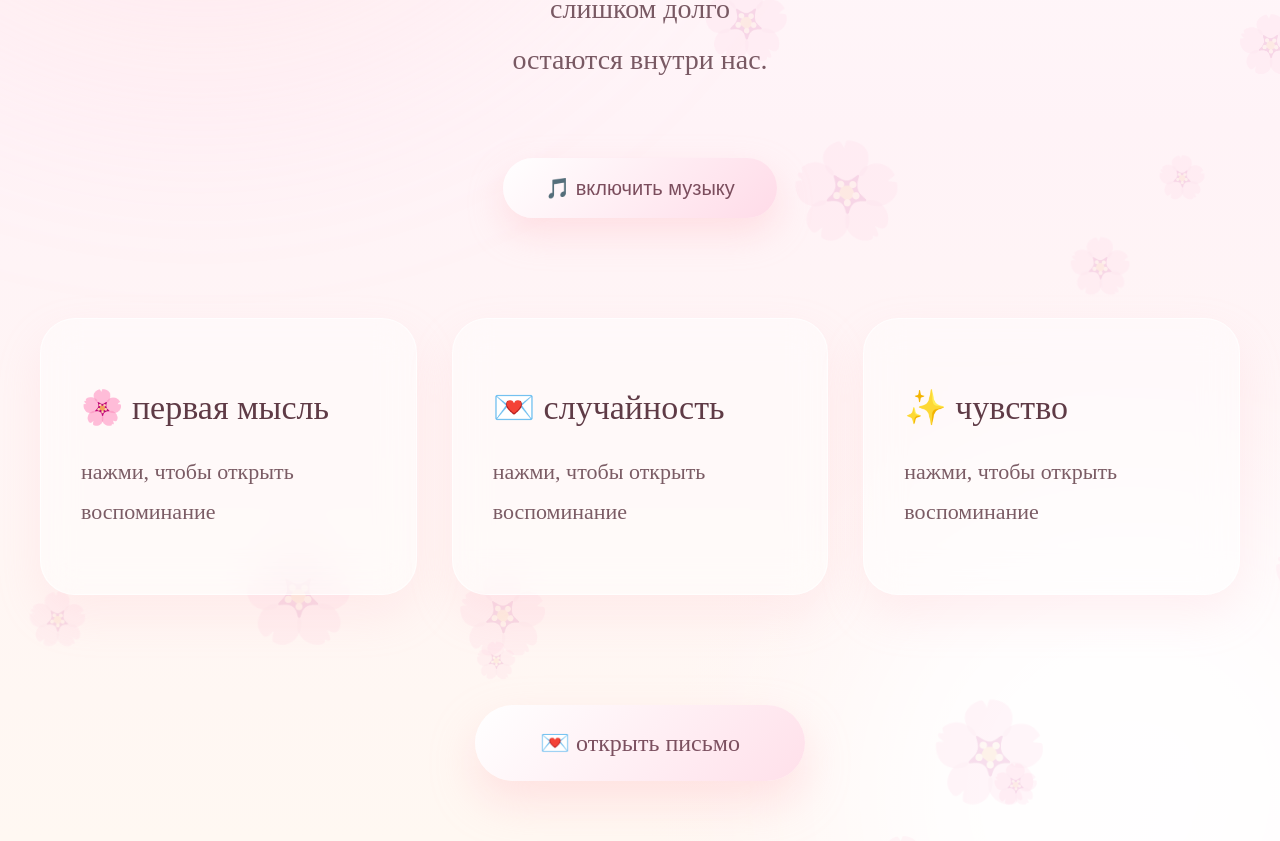
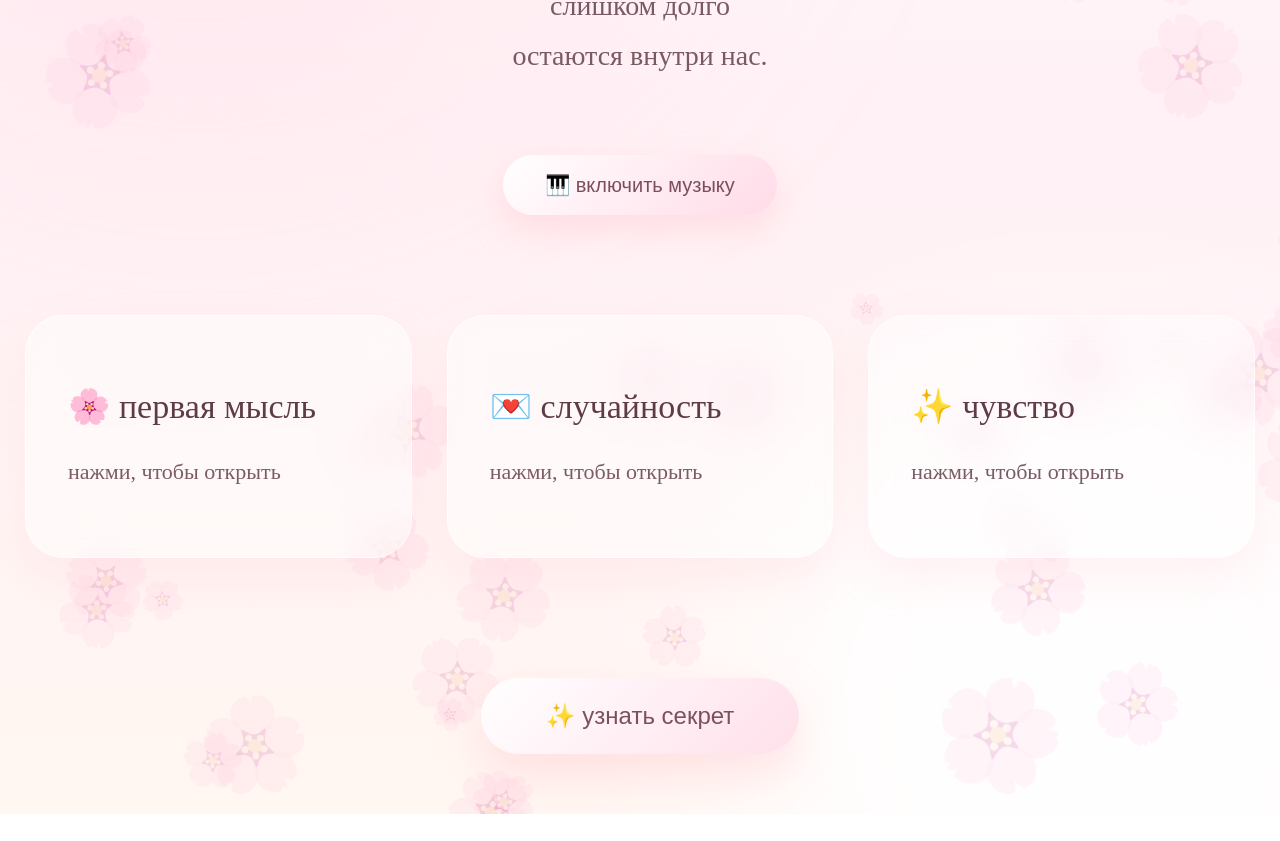
Before and after one commit to SayLoveYourLife/Story-My-Love, a Next.js app: page /garden in a window 1280 px wide. Shown: the part 460-1301 px from the top of the page. After the commit the page ends 1274 px from the top, so only its background shows below. Built offline with nearby package versions, Linux system fonts and the light colour scheme.

Commit message:
Update page.js

```diff
--- a/app/garden/page.js
+++ b/app/garden/page.js
@@ -19,9 +19,9 @@ export default function GardenPage() {
         overflow: "hidden",
         position: "relative",
         background: `
-          radial-gradient(circle at top, #ffe4ee 0%, transparent 30%),
-          radial-gradient(circle at bottom right, #fff4f8 0%, transparent 35%),
-          linear-gradient(180deg, #fffdfd 0%, #fff3f7 45%, #fff8f2 100%)
+          radial-gradient(circle at top, #ffe8f0 0%, transparent 30%),
+          radial-gradient(circle at bottom right, #fff6fa 0%, transparent 35%),
+          linear-gradient(180deg, #fffdfd 0%, #fff1f6 45%, #fff7f2 100%)
         `,
         fontFamily: "serif",
         padding: "60px 25px",
@@ -31,47 +31,48 @@ export default function GardenPage() {
       <audio
         ref={audioRef}
         loop
-        src="https://files.catbox.moe/8h2m7v.mp3"
+        src="https://files.catbox.moe/0r4h8w.mp3"
       />
 
       {/* glow */}
       <div
         style={{
           position: "absolute",
-          width: "800px",
-          height: "800px",
+          width: "900px",
+          height: "900px",
           background: "rgba(255,192,203,0.25)",
           borderRadius: "50%",
-          filter: "blur(130px)",
-          top: "-300px",
-          left: "-200px",
+          filter: "blur(140px)",
+          top: "-350px",
+          left: "-250px",
         }}
       />
 
       <div
         style={{
           position: "absolute",
-          width: "600px",
-          height: "600px",
+          width: "700px",
+          height: "700px",
           background: "rgba(255,255,255,0.9)",
           borderRadius: "50%",
-          filter: "blur(100px)",
+          filter: "blur(110px)",
           bottom: "-250px",
           right: "-150px",
         }}
       />
 
       {/* цветы */}
-      {Array.from({ length: 25 }).map((_, i) => (
+      {Array.from({ length: 45 }).map((_, i) => (
         <div
           key={i}
           style={{
             position: "absolute",
             top: `${Math.random() * 100}%`,
             left: `${Math.random() * 100}%`,
-            fontSize: `${30 + Math.random() * 70}px`,
-            opacity: 0.12,
+            fontSize: `${30 + Math.random() * 80}px`,
+            opacity: 0.14,
             userSelect: "none",
+            transform: `rotate(${Math.random() * 360}deg)`,
           }}
         >
           🌸
@@ -84,7 +85,7 @@ export default function GardenPage() {
           position: "relative",
           zIndex: 2,
           textAlign: "center",
-          marginTop: "30px",
+          marginTop: "20px",
         }}
       >
         <p
@@ -100,11 +101,11 @@ export default function GardenPage() {
 
         <h1
           style={{
-            fontSize: "92px",
+            fontSize: "96px",
             fontWeight: "400",
             color: "#52343e",
             lineHeight: "1.1",
-            marginTop: "25px",
+            marginTop: "20px",
           }}
         >
           Сад
@@ -114,7 +115,7 @@ export default function GardenPage() {
 
         <p
           style={{
-            marginTop: "30px",
+            marginTop: "25px",
             fontSize: "28px",
             color: "#795963",
             lineHeight: "1.8",
@@ -142,9 +143,10 @@ export default function GardenPage() {
             color: "#7b4d5d",
             boxShadow:
               "0 15px 35px rgba(255,182,193,0.35)",
+            transition: "0.3s",
           }}
         >
-          🎵 включить музыку
+          🎹 включить музыку
         </button>
       </div>
 
@@ -155,9 +157,9 @@ export default function GardenPage() {
           zIndex: 2,
           marginTop: "100px",
           display: "grid",
-          gridTemplateColumns: "repeat(auto-fit, minmax(300px, 1fr))",
+          gridTemplateColumns: "repeat(auto-fit, minmax(320px, 1fr))",
           gap: "35px",
-          maxWidth: "1200px",
+          maxWidth: "1300px",
           marginLeft: "auto",
           marginRight: "auto",
         }}
@@ -166,25 +168,25 @@ export default function GardenPage() {
           {
             title: "🌸 первая мысль",
             hidden:
-              "Ты появилась неожиданно. И почему-то сразу осталась.",
+              "Я подумал что ты выскочка 😭🤣",
           },
           {
             title: "💌 случайность",
             hidden:
-              "Иногда одна переписка меняет больше, чем годы.",
+              "Тогда в маленькой библиотеке ты случайно или специально легла ко мне на колени и заснула.",
           },
           {
             title: "✨ чувство",
             hidden:
-              "Есть люди, рядом с которыми даже молчание становится уютным.",
+              "Сначала были смешанные чувства, а теперь по большей части привязанность и ощущение влюблённости.",
           },
         ].map((card, index) => (
           <div
             key={index}
             onClick={() => toggleCard(index)}
             style={{
-              padding: "40px",
-              borderRadius: "35px",
+              padding: "42px",
+              borderRadius: "38px",
               background: "rgba(255,255,255,0.45)",
               backdropFilter: "blur(18px)",
               border: "1px solid rgba(255,255,255,0.7)",
@@ -208,34 +210,34 @@ export default function GardenPage() {
             <p
               style={{
                 fontSize: "22px",
-                lineHeight: "1.8",
+                lineHeight: "1.9",
                 color: "#7b5c65",
               }}
             >
               {opened[index]
                 ? card.hidden
-                : "нажми, чтобы открыть воспоминание"}
+                : "нажми, чтобы открыть"}
             </p>
           </div>
         ))}
       </div>
 
-      {/* письмо */}
+      {/* кнопка */}
       <div
         style={{
           position: "relative",
           zIndex: 2,
-          marginTop: "110px",
+          marginTop: "120px",
           textAlign: "center",
         }}
       >
-        <a
-          href="/letter"
+        <button
+          onClick={() => alert("🌸 секрет откроется чуть позже...")}
           style={{
-            display: "inline-block",
             padding: "24px 65px",
             borderRadius: "999px",
-            textDecoration: "none",
+            border: "none",
+            cursor: "pointer",
             fontSize: "24px",
             color: "#7c5060",
             background:
@@ -244,8 +246,8 @@ export default function GardenPage() {
               "0 20px 45px rgba(255,182,193,0.35)",
           }}
         >
-          💌 открыть письмо
-        </a>
+          ✨ узнать секрет
+        </button>
       </div>
     </main>
   );
```
